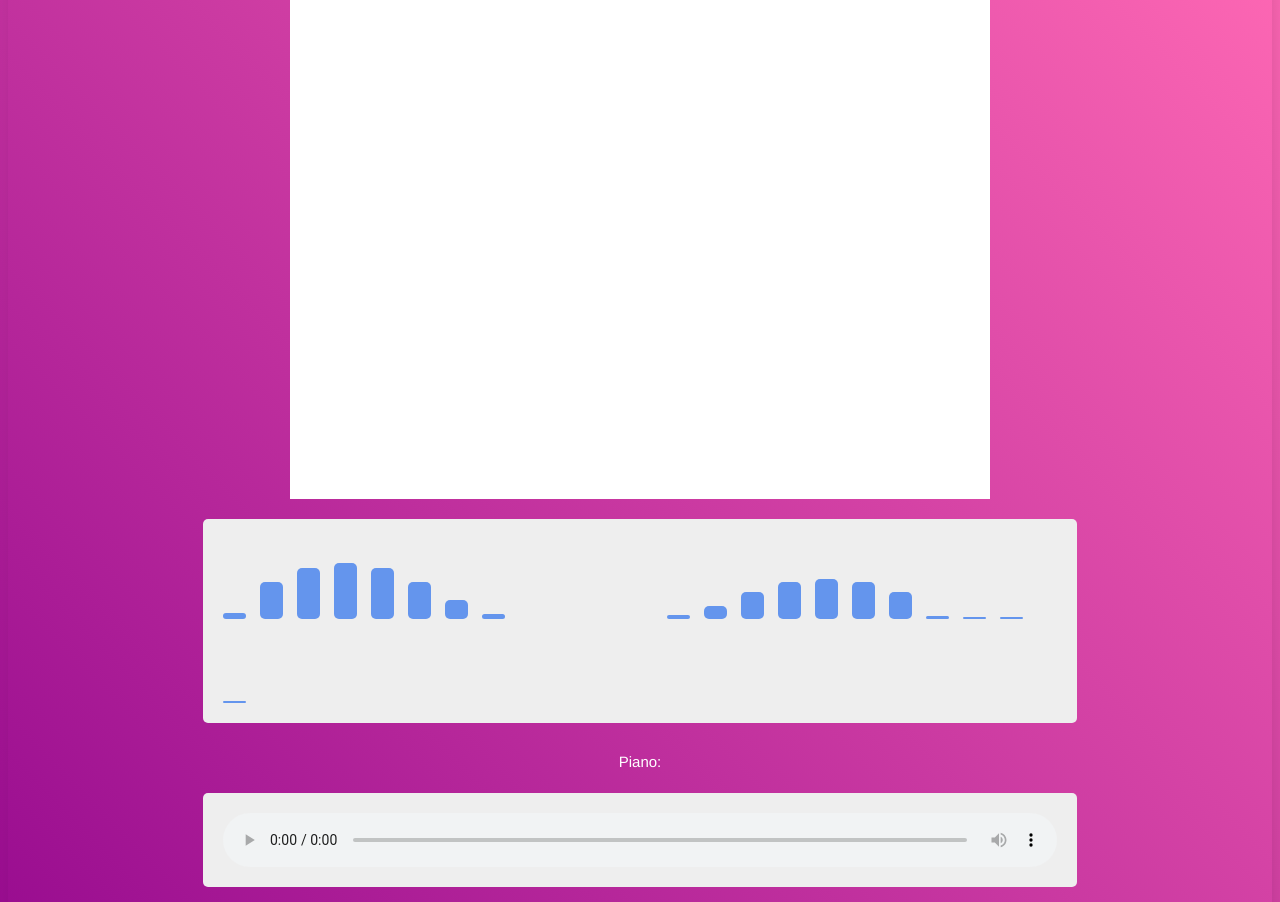
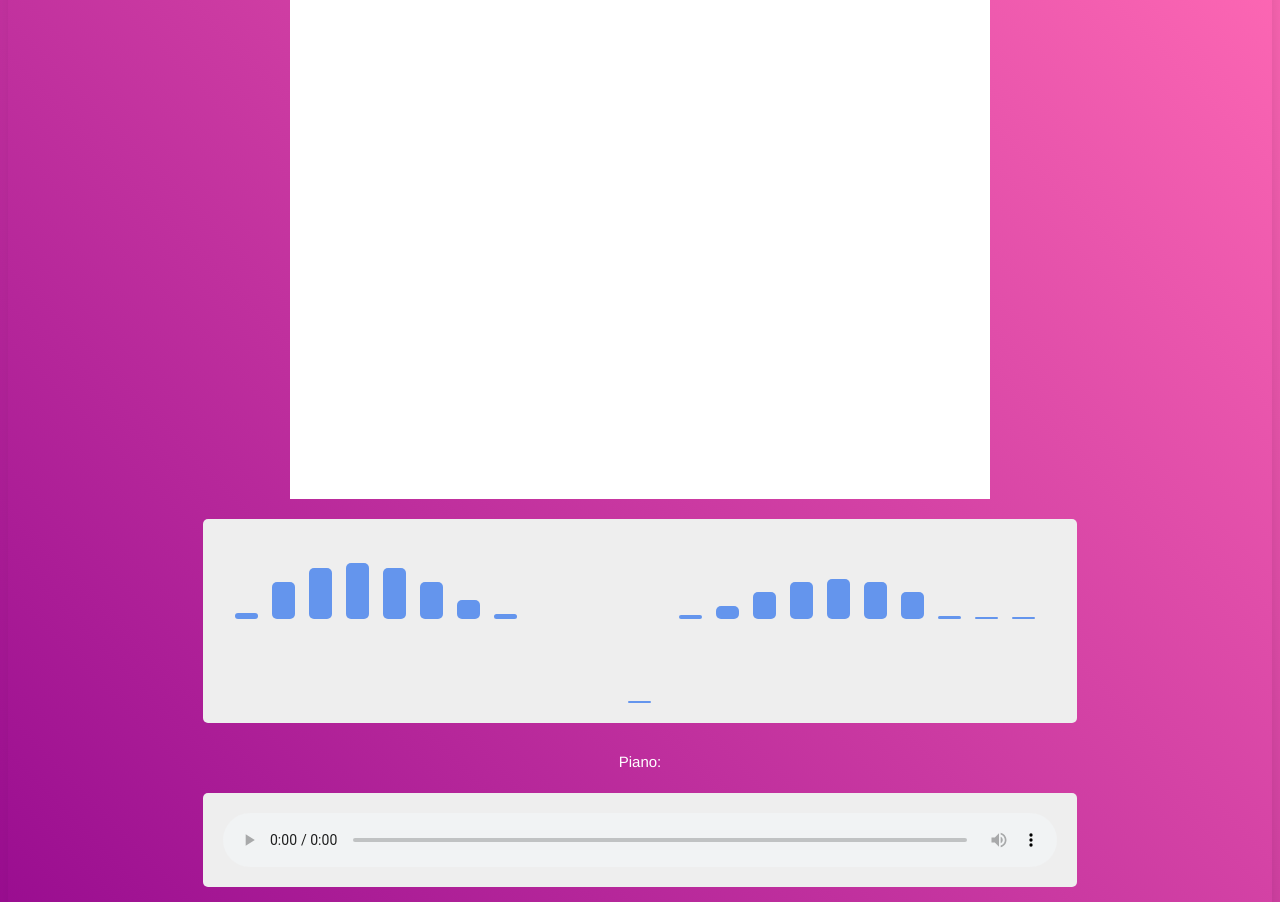
Before and after one commit to A-Aidyn/junctionX2020, a Django app: page /result/ in a window 1280 px wide. Shown: the part 71-973 px from the top of the page. Run offline with Django 3.2, Linux system fonts and the light colour scheme.

Commit message:
minor change

```diff
--- a/musicConv/main/static/main/style2.css
+++ b/musicConv/main/static/main/style2.css
@@ -14,6 +14,12 @@
 	overflow: hidden;
 	color: #333;
 	font-family: "Open Sans", Helvetica, sans-serif;
+}
+
+body {
+    background: linear-gradient(to left, #7700aa, #8800ff);
+    text-align:center;
+    color:#fff;
 }
 
 .center {
```
